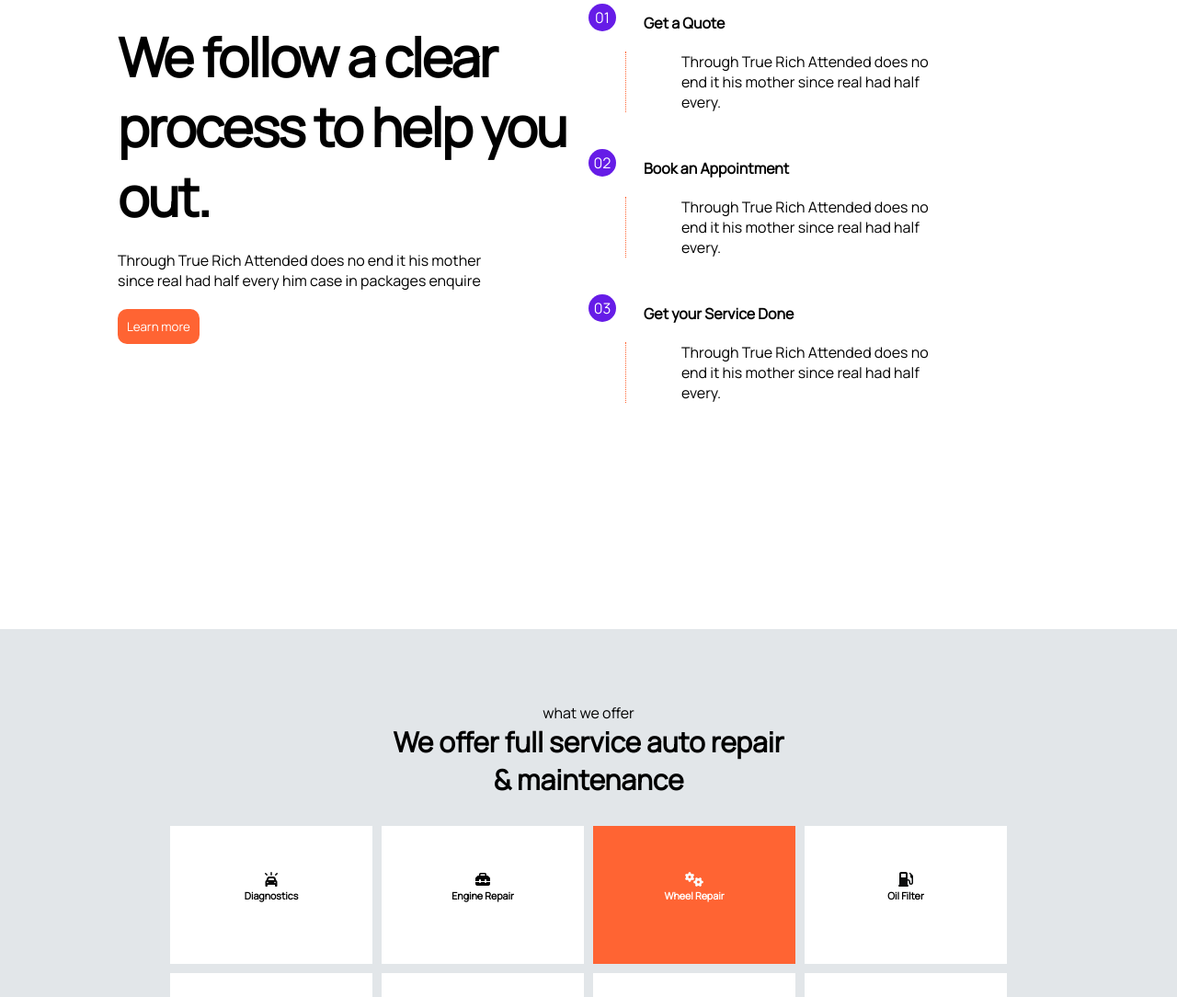
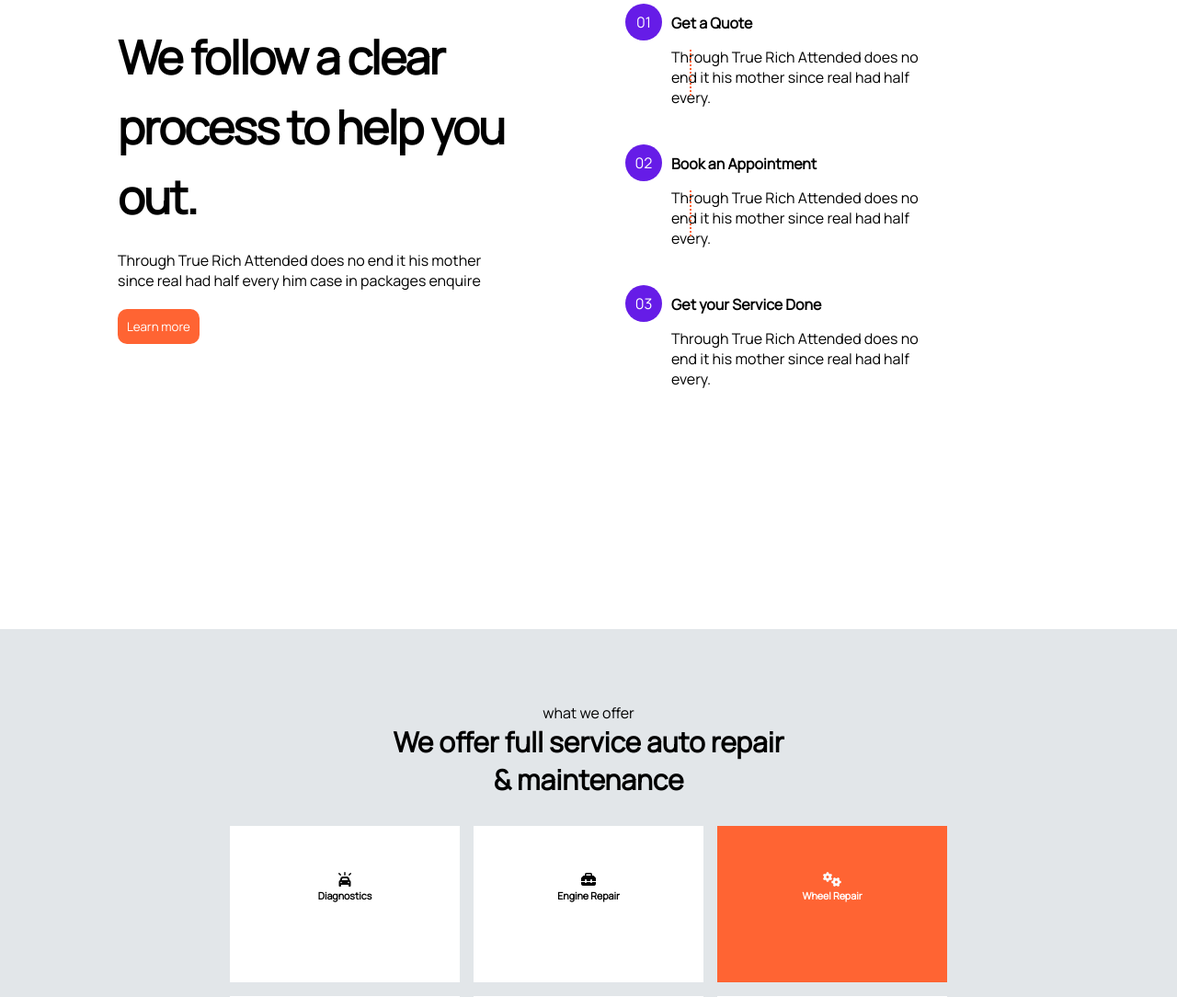
Before and after one commit to Eyenndaeyo/Finsweet, a plain HTML site: page index.html in a window 1280 px wide. Shown: the part 1716-2800 px from the top of the page at 92% size. Drawn offline with Linux system fonts and the light colour scheme.

Commit message:
i gave an update to my design

```diff
--- a/index.html
+++ b/index.html
@@ -95,7 +95,7 @@
                 </h5>
             </div>
             <div class="right-side">
-                <p>Get a quote for the car service</p>
+                <p>Get a quote for the car <br> service</p>
                 <div class="we-take-car-form">
                     <form action="">
                     <input type="text" placeholder="Enter your location">
@@ -113,16 +113,18 @@
     <section id="we-follow" class="car-service-home">
          <div class="container">
             <div class="left-side">
-                <h1>We follow a clear process to help you out.</h1>
+                <h1>We follow a clear <br> process to help you <br> out.</h1>
                 <p>Through True Rich Attended does no end it his mother <br>since real had half every him case in packages enquire</p>
                 <div class="we-fellow-button">
                     <button>Learn more</button>
                 </div>
             </div>
             <div class="right-side">
+                <div class="right-side-side">
                 <div class="convenience">
                     <div class="icons">
                    <p>01</p>
+                   <div class="vertical"></div>
                     </div>
                     <div class="write-ups">
                         <h4>Get a Quote</h4>
@@ -134,10 +136,12 @@
                 <div class="convenience">
                     <div class="icons">
                    <p>02</p>
+                   <div class="vertical"></div>
                     </div>
                     <div class="write-ups">
                         <h4>Book an Appointment</h4>
                         <div class="get-a-quote">
+
                             <p>Through True Rich Attended does no <br> end it his mother since real had half <br> every.</p>
                         </div>
                     </div>
@@ -149,10 +153,12 @@
                     <div class="write-ups">
                         <h4>Get your Service Done</h4>
                         <div class="get-a-quote">
+
                             <p>Through True Rich Attended does no <br> end it his mother since real had half <br> every.</p>
                         </div>
                     </div>
                 </div>
+            </div>
          </div>
     </section>
     <section id="we-offer" class="car-service-home">
@@ -196,8 +202,13 @@
                         <h6>Custom Service</h6>
                     </div>
                 </div>
+                <div class="learn">
+                    <h6>Learn about services
+                        <i class="fa-solid fa-arrow-right-long" style="color: #050505;"></i>
+                    </h6>
+                </div>
+            </div>
 
-            </div>
          </div>
     </section>
     <section>
--- a/styles.css
+++ b/styles.css
@@ -96,7 +96,6 @@ height:100vh;
 width: 100%;
 margin: auto;
 display: flex;
-/* flex-direction: column; */
 align-items: baseline;
 justify-content: center;
 }
@@ -111,13 +110,11 @@ justify-content: center;
  main .container .right-side{
     width: 50%;
     height: 100%;
-    background-color: blue;
     background-image: url("Image.png");
     background-position: center;
     background-repeat: no-repeat;
     background-size: cover;
     position: relative;
-
     }
 main .container .right-side .service{
     width: 90%;
@@ -168,10 +165,6 @@ main button{
     background-color: #E2E6E9;
     height: 100vh;
     width: 100%;
-    /* margin: auto; */
-}
-.car-service-home.right-side p {
-
 }
 .we-take-car-form form input {
     width: 100%;
@@ -179,14 +172,10 @@ main button{
     margin-bottom: 10px;
     border: 0px;
 }
- /* form input ::placeholder{
-    margin-left: 70px;
-
-} */
 #we-take-car .container .left-side p {
     font-family: Manrope;
     font-size: 58px;
-    font-weight: 800;
+    font-weight: 600;
     line-height: 76px;
     letter-spacing: -0.03em;
     text-align: left;
@@ -241,15 +230,19 @@ main button{
     background-color: white;
 }
 #we-follow .container .right-side{
-    background-color: white;
+    background-color:white;
+}
+#we-follow .container .right-side .right-side-side{
+margin-left: 40px;
 }
 #we-follow .container .left-side h1{
-    font-size: 58px;
-    font-weight: 800;
+    font-size: 50px;
+    font-weight: 600;
     line-height: 76px;
     letter-spacing: -0.03em;
     margin-top: 60px;
     margin-bottom: 20px;
+    /* text-align: left; */
 }
 #we-follow .container .left-side p{
  margin-bottom: 20px;
@@ -263,24 +256,29 @@ main button{
 
 #we-follow .container .right-side .icons {
     background-color: #661ce7;
-    height: 30px;
-    width: 30px;
+    height: 40px;
+    width: 40px;
     border-radius: 50%;
     display: flex;
     justify-content: center;
     align-items: center;
     color: white;
+}
+#we-follow .container .right-side .icons .vertical {
+    border-left: 2px dotted #FF6433;
+    height: 50px;
+    position:absolute;
+    left: 750px;
+  margin-top: 110px;
+}
+#we-follow .container .right-side .convenience .write-ups h4{
+    margin-bottom: 15px;
 
 }
-#we-follow .container .right-side .convenience .write-ups h4{
-    margin-bottom: 20px;
+#we-follow .container .right-side .convenience .write-ups {
     margin-top: 10px;
-    padding-left: 20px;
 }
-#we-follow  .get-a-quote{
-    border-left: 1px dotted #FF6433;
-    padding-left: 60px;
-}
+
 /* we offer styling begins here */
 #we-offer{
     background-color: #E2E6E9;
@@ -302,21 +300,26 @@ main button{
 #we-offer .what-we-offer-content .what-we-offer-box{
     display: flex;
     flex-wrap: wrap;
-    gap: 10px;
+    gap: 15px;
     justify-content: center;
+}
+#we-offer .what-we-offer-content .learn{
+    display: flex;
+    justify-content: flex-end;
+    margin-top: 20px;
 }
 #we-offer .what-we-offer-content .what-we-offer-box .box{
     background-color: white;
-    width: 220px;
-    height: 150px;
+    width: 250px;
+    height: 170px;
 }
 #we-offer .what-we-offer-content .what-we-offer-box .box i{
     margin-top: 50px;
 }
 #we-offer .what-we-offer-content .what-we-offer-box .box .box-3{
     background-color: #FF6433;
-    width: 220px;
-    height: 150px;
+    width: 250px;
+    height: 170px;
 }
 #we-offer .what-we-offer-content .what-we-offer-box .box .box-3 h6{
     color: white;
```
